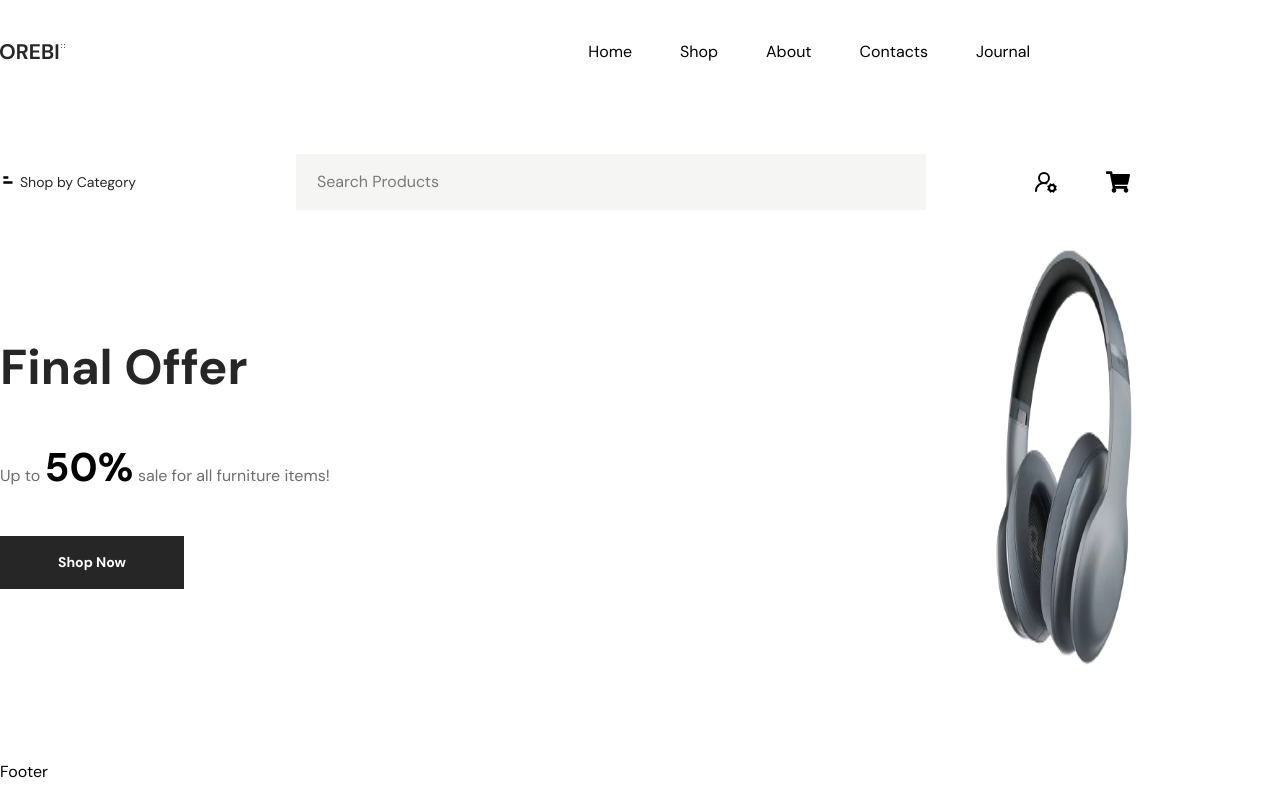
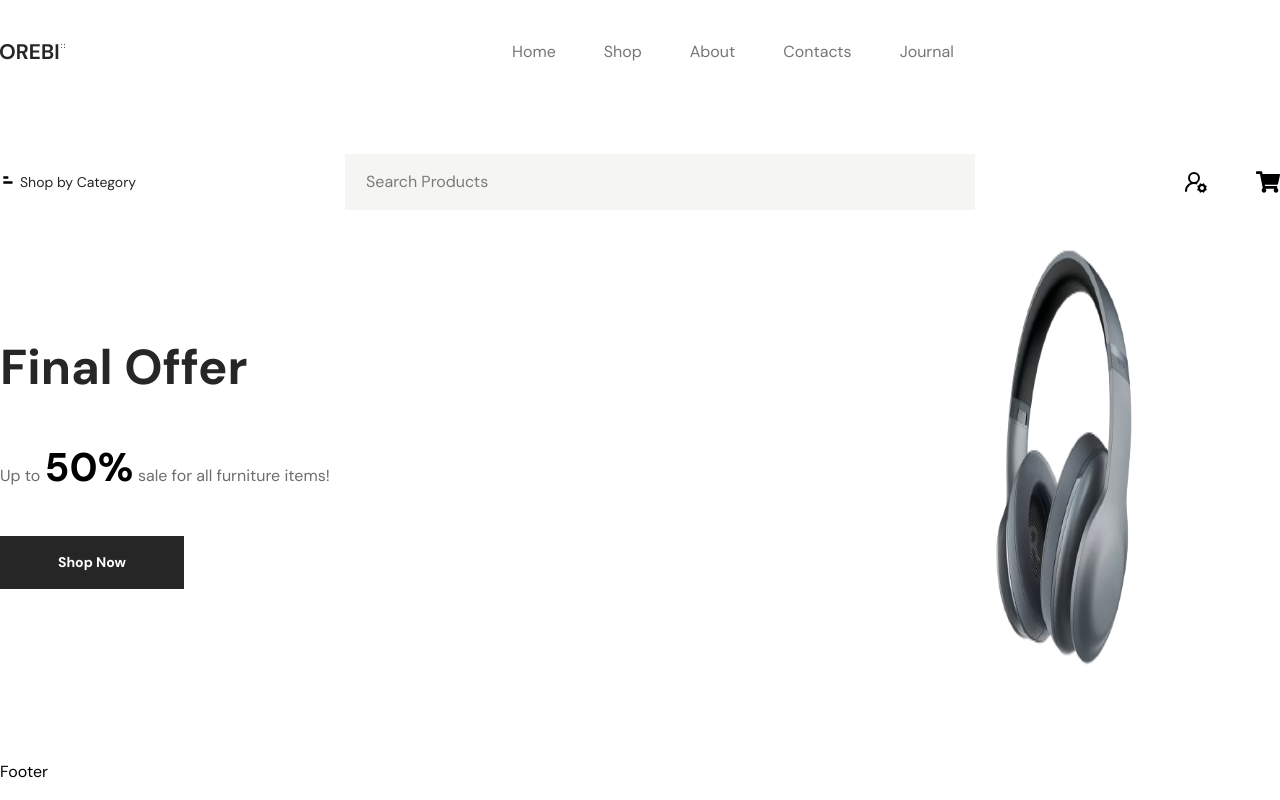
Before and after one commit to abdunnoorfaheem/cartivo, a React (Vite) app: page / in a window 1280 px wide. Built offline with nearby package versions, Linux system fonts and the light colour scheme.

Commit message:
header style changes

```diff
--- a/src/components/layouts/Banner.jsx
+++ b/src/components/layouts/Banner.jsx
@@ -12,21 +12,21 @@ import { FaShoppingCart } from "react-icons/fa";
 const Banner = () => {
   return (
     <>
-      <div className=" w-full">
+      <div className="">
 
          <div className="py-[50px]">
           <Container>
              <Flex className={"justify-between "}>
-            <div className="w-[20%] ">
+            <div className="">
               <div className="flex items-center">
                 <MdOutlineSignalCellularAlt2Bar className={"text-[20px] rotate-90"} />
                 <Heading text={"Shop by Category"} tagName={"h5"} className={"text-[#262626] text-[14px]"}/>
               </div>
             </div>
-            <div className="w-[60%] ml-[50px]">
+            <div className="">
               <input type="text" placeholder="Search Products" className="border bg-[#F5F5F3] py-[16px] pl-[21px] pr-[421px] border-none"/>
             </div>
-            <div className="w-[20%] ">
+            <div className=" ">
               <div className="flex gap-x-12 text-[24px]">
                 <LuUserRoundCog />
                 <FaShoppingCart />
--- a/src/components/layouts/Header.jsx
+++ b/src/components/layouts/Header.jsx
@@ -12,23 +12,25 @@ const Header = () => {
       <div className="py-[40px]">
         <Container>
           <Flex className={"justify-between"}>
-            <Image imgSrc={Logo} />
-            <div className="mr-[250px]">
-              <ul className="flex gap-x-12">
+            <div className="w-[40%]">
+              <Image imgSrc={Logo} />
+            </div>
+            <div className="w-[60%]">
+              <ul className="flex gap-x-12 text-[#767676]">
               <Link to={"/"}>
-                <li>Home</li>
+                <li className="hover:text-[#262626] hover:font-bold duration-500">Home</li>
               </Link>
               <Link to={"/shop"}>
-                <li>Shop</li>
+                <li className="hover:text-[#262626] hover:font-bold duration-500">Shop</li>
               </Link>
               <Link to={"/about"}>
-                <li>About</li>
+                <li className="hover:text-[#262626] hover:font-bold duration-500">About</li>
               </Link>
-              <li><Link to={"/contact"}>Contacts</Link></li>
-            <li><Link to={"/journal"}>Journal</Link></li>
+              <li className="hover:text-[#262626] hover:font-bold duration-500"><Link to={"/contact"}>Contacts</Link></li>
+            <li className="hover:text-[#262626] hover:font-bold duration-500"><Link to={"/journal"}>Journal</Link></li>
             </ul>
             </div>
-            {/* <Button>Shop Now</Button> */}
+
           </Flex>
         </Container>
       </div>
```
